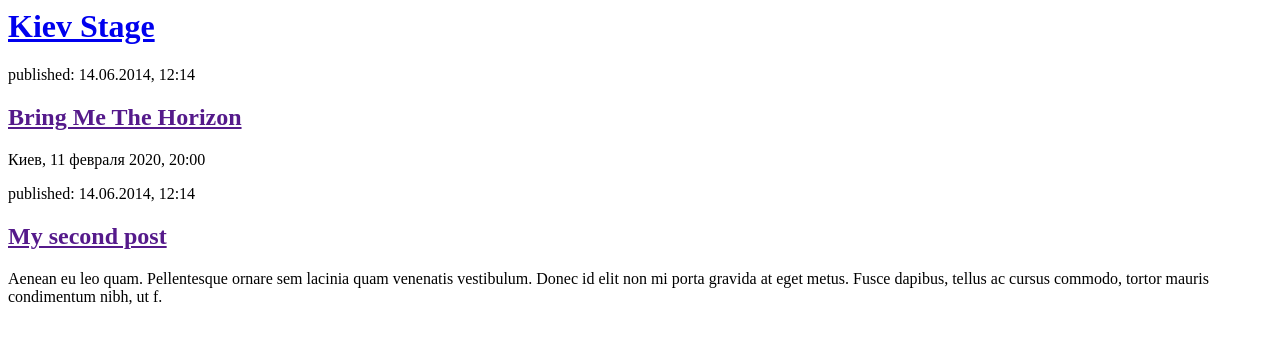
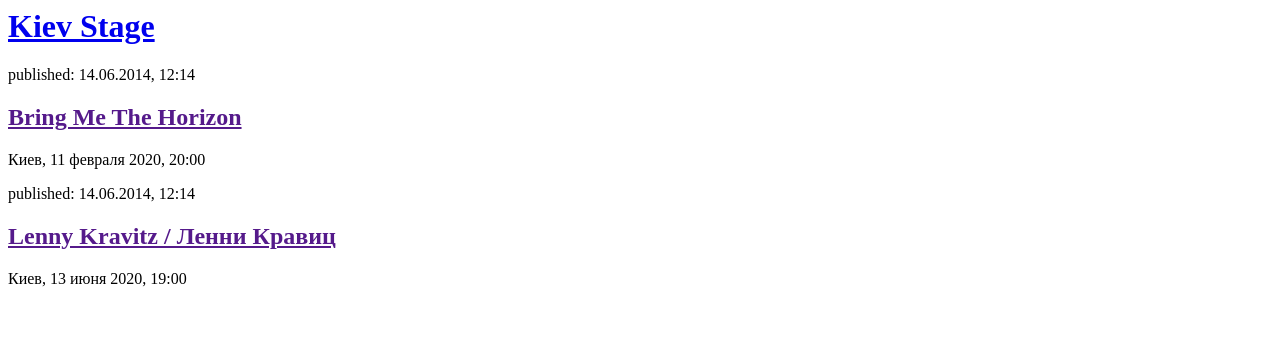
Before and after one commit to Xygou/kiev-stage, a Django app: page / in a window 1280 px wide. Shown: the top 344 px of the page. Run offline with Django 3.2, Linux system fonts and the light colour scheme.

Commit message:
Charged the HTML for the site.

```diff
--- a/blog/templates/blog/post_list.html
+++ b/blog/templates/blog/post_list.html
@@ -15,8 +15,8 @@
 
         <div>
             <p>published: 14.06.2014, 12:14</p>
-            <h2><a href="">My second post</a></h2>
-            <p>Aenean eu leo quam. Pellentesque ornare sem lacinia quam venenatis vestibulum. Donec id elit non mi porta gravida at eget metus. Fusce dapibus, tellus ac cursus commodo, tortor mauris condimentum nibh, ut f.</p>
+            <h2><a href="">Lenny Kravitz / Ленни Кравиц</a></h2>
+            <p>Киев, 13 июня 2020, 19:00</p>
         </div>
     </body>
 </html>
```
